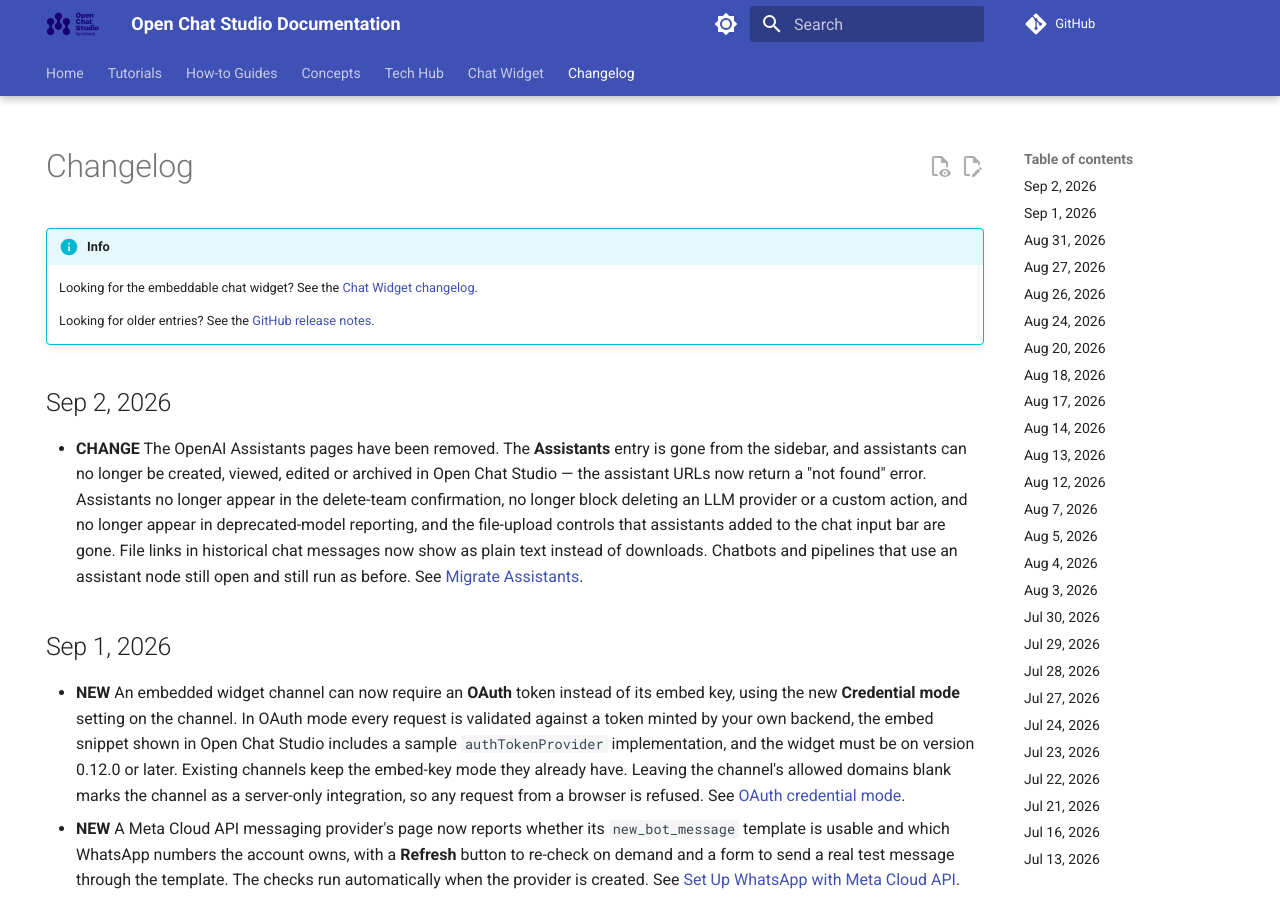
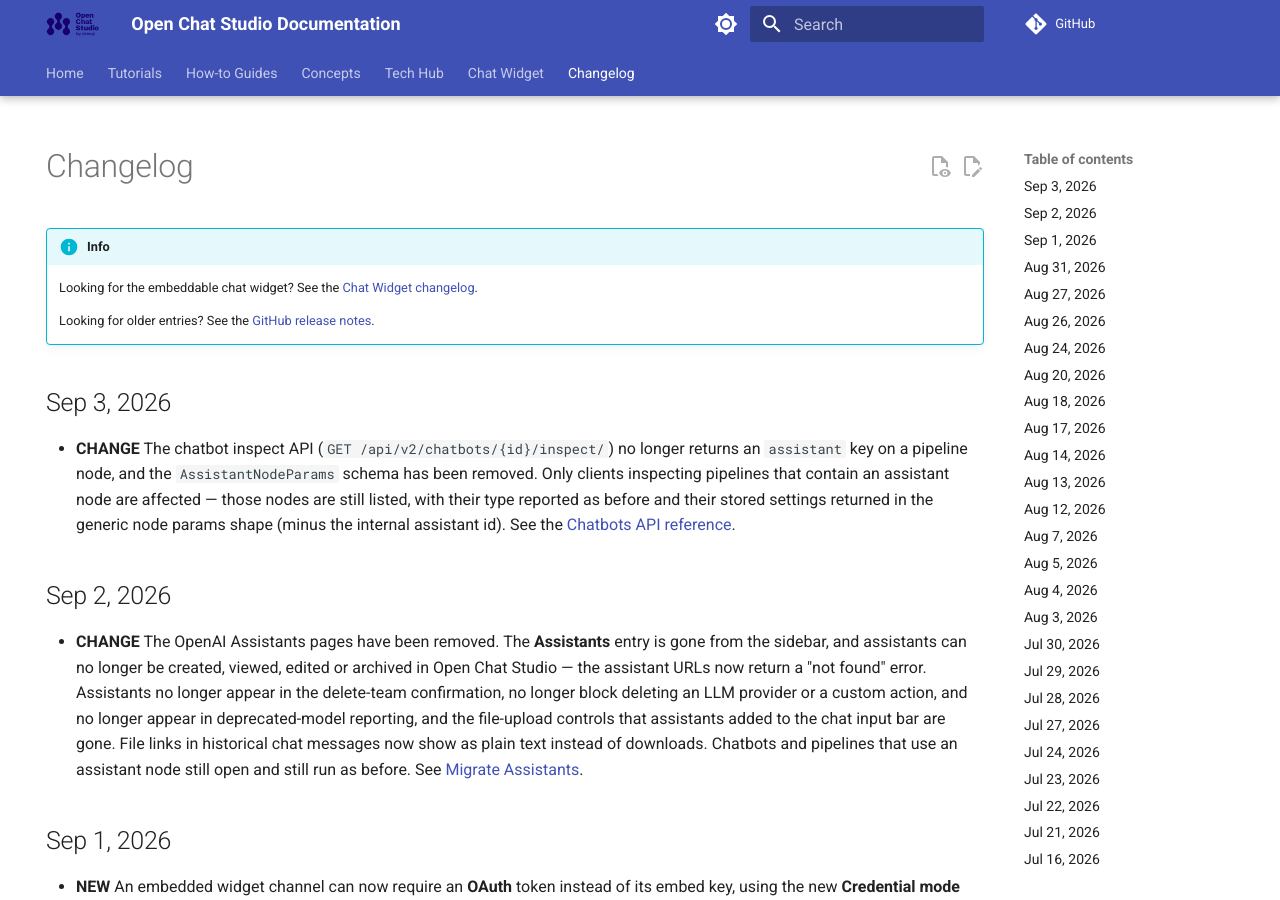
Before and after one commit to dimagi/open-chat-studio-docs, an MkDocs documentation site: the page built from docs/changelog.md, in a window 1280 px wide and 900 px high. Built offline with MkDocs 1.6.1 and Material for MkDocs 9.7.7, drawn with Linux system fonts in a browser that asks for light colours; a script that is not in the unit is left out; comment, search, counter and statistics services are not loaded.

Commit message:
update changelog and docs from OCS PR #4357
Co-Authored-By: Claude Opus 5 (1M context) <noreply@anthropic.com>

```diff
--- a/docs/changelog.md
+++ b/docs/changelog.md
@@ -10,6 +10,9 @@ hide:
     Looking for the embeddable chat widget? See the [Chat Widget changelog](chat_widget/changelog.md).
 
     Looking for older entries? See the [GitHub release notes](https://github.com/dimagi/open-chat-studio-docs/releases).
+
+## Sep 3, 2026
+* **CHANGE** The chatbot inspect API (`GET /api/v2/chatbots/{id}/inspect/`) no longer returns an `assistant` key on a pipeline node, and the `AssistantNodeParams` schema has been removed. Only clients inspecting pipelines that contain an assistant node are affected — those nodes are still listed, with their type reported as before and their stored settings returned in the generic node params shape (minus the internal assistant id). See the [Chatbots API reference](api/v2/chatbots.txt).
 
 ## Sep 2, 2026
 * **CHANGE** The OpenAI Assistants pages have been removed. The **Assistants** entry is gone from the sidebar, and assistants can no longer be created, viewed, edited or archived in Open Chat Studio — the assistant URLs now return a "not found" error. Assistants no longer appear in the delete-team confirmation, no longer block deleting an LLM provider or a custom action, and no longer appear in deprecated-model reporting, and the file-upload controls that assistants added to the chat input bar are gone. File links in historical chat messages now show as plain text instead of downloads. Chatbots and pipelines that use an assistant node still open and still run as before. See [Migrate Assistants](how-to/assistants_migration.md).
```
